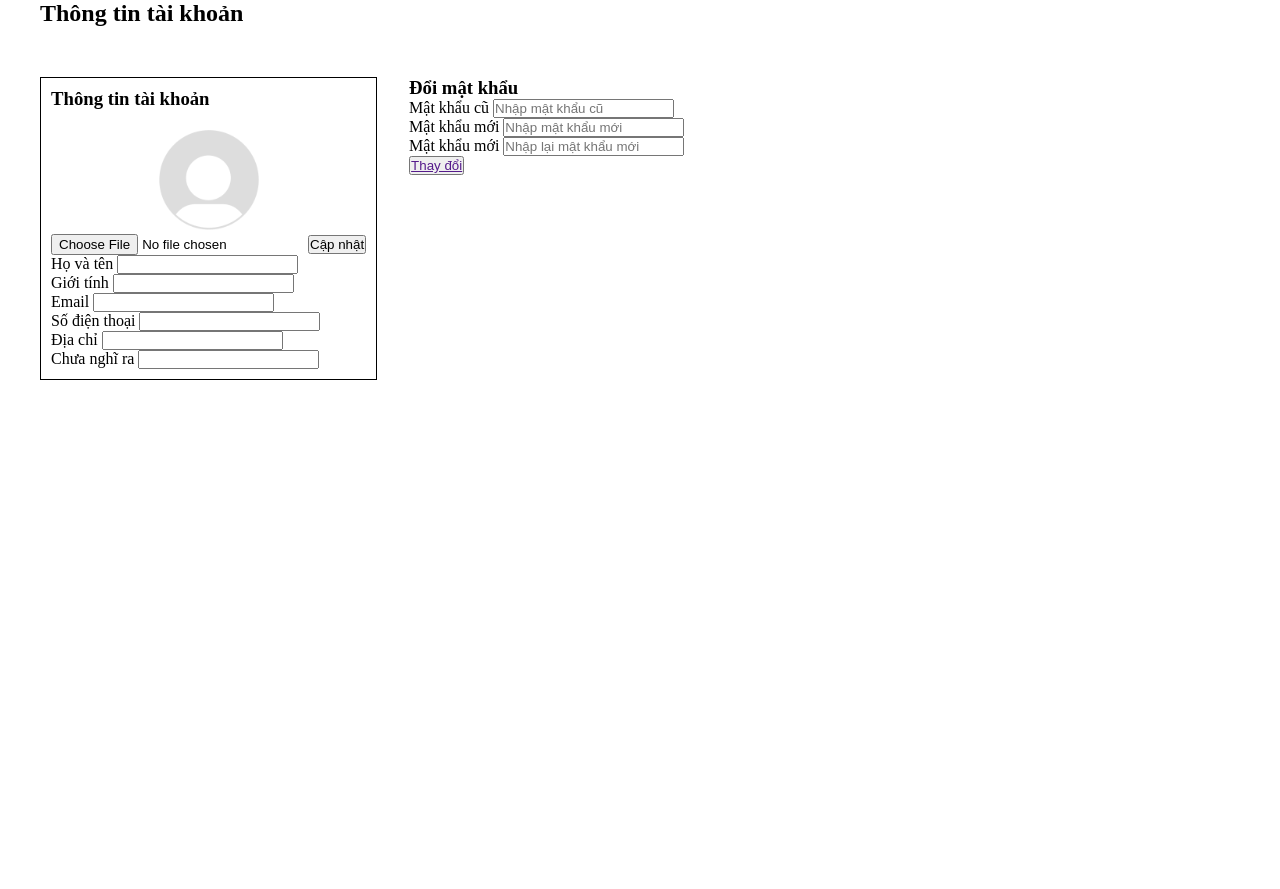
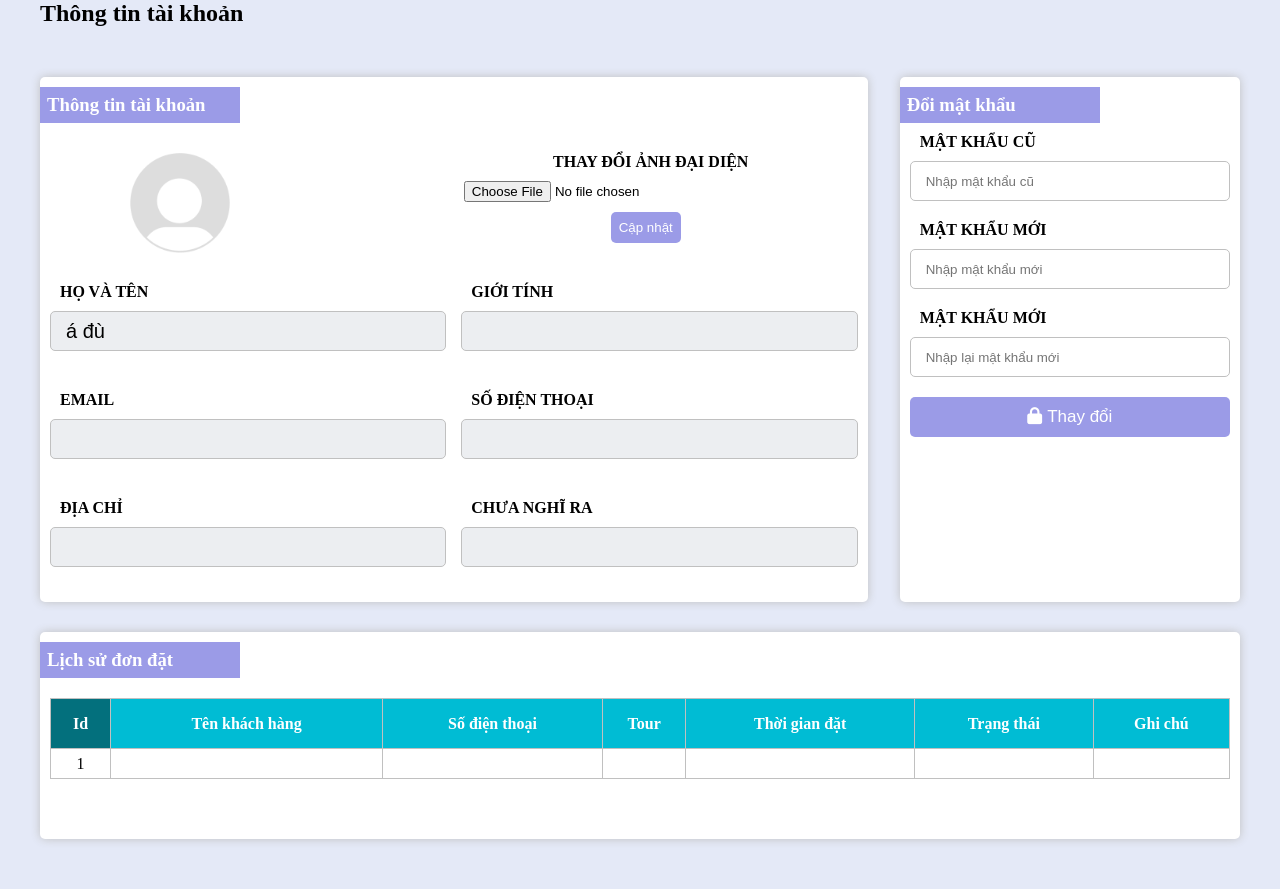
Before and after one commit to 01B10/DuAn1, a PHP site: page /views/client/form/taikhoan.php in a window 1280 px wide. Before the commit the page ends 380 px from the top, so only its background shows below. Run offline with PHP 8.4, Linux system fonts and the light colour scheme; some libraries are stand-ins or nearby versions.

```diff
--- a/views/client/css/register.css
+++ b/views/client/css/register.css
@@ -22,6 +22,7 @@ body {
     max-width: 450px;
     background: #fff;
     padding: 60px 40px;
+    margin: 32px;
 }
 
 h2 {
--- a/views/client/css/taikhoan.css
+++ b/views/client/css/taikhoan.css
@@ -2,6 +2,10 @@
     margin: 0;
     padding: 0;
     box-sizing: border-box;
+}
+:root{
+    --clr:rgb(248, 248, 248);
+    --bodyclr:#E4E9F7;
 }
 
 main {
@@ -17,22 +21,167 @@ form {
     display: flex;
     gap: 32px;
 }
-
-.account {
+body{
+    background: var(--bodyclr);
+}
+.user-img img {
+    width: 100%;
+    max-width: 100px;
+    display: inline-block;
+    margin-left: 50px;
+}
+.account,.change,.history {
     /* position: absolute; */
     justify-content: center;
     align-items: center;
-    border: 1px solid #000;
+    border: none;
     padding: 10px;
+    box-shadow: 0 0 10px silver;
+    border-radius: 5px;
+    background: #fff;
+}
+.user-img{
+    display: grid;
+    grid-template-columns: 1fr 1fr;
+    gap: 20px;
+}
+.change-img button{
+    padding: 8px;
+    background: rgb(155, 155, 231);
+    color: #fff;
+    border:none;
+    border-radius: 5px;
+}
+/* .change-img label{
+    margin-bottom: 100px;
+} */
+
+.change-pass input:focus,.user .infomation input:focus{
+    border: 1px solid #1DA1F2;
+    box-shadow: 0 0 5px #1DA1F2;
+}
+.change-img input{
+    display: inline-block;
+    width: 100%;
+    margin-bottom: 10px;
+}
+.account h3,.change h3,.history h3{
+    background: rgb(155, 155, 231);
+    max-width: 200px;
+    padding: 7px;
+    color: #fff;
+    margin-left: -10px;
 }
 
 .user-img {
     text-align: center;
-    padding-top: 20px;
+    margin: 30px;
+}
+/* .change-img{
+    margin: 30px 0;
+} */
+.user,.change-img label,.change-pass label {
+    /* display: inline-block;
+    cursor: default; */
+    font-size: 1em;
+    text-transform: uppercase;
+    letter-spacing: inherit;
+}
+.user label{
+    display: inline-block;
+
+}
+.user .infomation input{
+    width: 100%;
+    height: 40px;
+    background: #eceef1 ;
+    border: 1px solid silver;
+    border-radius: 5px;
+    font-size: 20px;
+    padding: 10px 15px;
+    outline: none;
+}
+.info label,.change-img label,.change-pass label{
+    margin-bottom: 10px;
+    font-weight: 600;
+    margin-left: 10px;
+}
+.info{
+    margin-bottom: 25px;
+
 }
 
-.user-img img {
+.infomation{
+    display: grid;
+    grid-template-columns: 1fr 1fr;
+    gap: 15px;
+}
+.change-pass input{
+    display: inline-block;
     width: 100%;
-    max-width: 100px;
-    display: inline-block;
+    margin-bottom: 10px;
+    width: 100%;
+    height: 40px;
+    /* background: #eceef1 ; */
+    border: 1px solid silver;
+    border-radius: 5px;
+    /* font-size: 20px; */
+    padding: 10px 15px;
+    outline: none;
 }
+.h3-change{
+    margin-bottom: 10px;
+}
+.new-pass input{
+    margin-top: 10px;
+    margin-bottom: 20px;
+}
+.change-pass button{
+    background: rgb(155, 155, 231);
+    width: 100%;
+    border: none;
+    height: 40px;
+    color: #fff;
+    font-size: 17px;
+    border-radius: 5px;
+}
+.change-pass button i{
+    margin-right: 5px;
+}
+.history{
+    margin: 30px 0 50px 0;
+    overflow-y: scroll;
+    /* box-shadow: 0 10px 10px rgba(0, 0, 0, 0.5); */
+
+}
+.history table{
+    margin: 20px 0 50px 0;
+    width: 100%;
+}
+thead,th,tr,td{
+    border: 1px solid silver;
+
+    /* text-align: left; */
+}
+table{
+    border-collapse: collapse;
+
+}
+td{
+    height: 30px;
+    /* border: 1px solid silver; */
+    text-align: center;
+}
+th{
+    background: #00bcd4;
+    color: #fff;
+    height: 50px;
+}
+tr th:nth-child(1){
+    width: 60px;
+    background: #03707d;
+}
+.history::-webkit-scrollbar{
+    width: 0 !important;
+    display: none;
+}
--- a/views/client/form/Register.php
+++ b/views/client/form/Register.php
@@ -6,7 +6,7 @@
     <meta http-equiv="X-UA-Compatible" content="IE=edge">
     <meta name="viewport" content="width=device-width, initial-scale=1.0">
     <title>Document</title>
-    <link rel="stylesheet" href="../Css/register.css">
+    <link rel="stylesheet" href="../css/register.css">
     <!-- <script src="https://kit.fontawesome.com/e123c1a84c.js" crossorigin="anonymous"></script> -->
     <link rel="stylesheet" href="https://cdnjs.cloudflare.com/ajax/libs/font-awesome/5.15.3/css/all.min.css" />
 </head>
--- a/views/client/form/taikhoan.php
+++ b/views/client/form/taikhoan.php
@@ -7,25 +7,28 @@
     <meta name="viewport" content="width=device-width, initial-scale=1.0">
     <title>Document</title>
     <link rel="stylesheet" href="../Css/taikhoan.css">
+    <script src="https://kit.fontawesome.com/e123c1a84c.js" crossorigin="anonymous"></script>
 </head>
 
 <body>
     <main>
         <h2>Thông tin tài khoản</h2>
-        <form action="" method="post">
+        <form action="" >
             <div class="account">
                 <h3>Thông tin tài khoản</h3>
                 <div class="user">
                     <div class="user-img">
                         <img src="../img/Default_pfp.svg.png" alt="">
                         <div class="change-img">
+                            <label for="">Thay đổi ảnh đại diện</label><br>
                             <input type="file" name="" id="">
-                            <button>Cập nhật</button>
+                          <a href=""><button>Cập nhật</button></a>
                         </div>
                     </div>
+                    <div class="infomation">
                         <div class="info">
                             <label for="">Họ và tên</label>
-                        <input type="text" value="" readonly>
+                            <input type="text" value="á đù" readonly>
                         </div>
 
                         <div class="info">
@@ -50,8 +53,9 @@
                         </div>
                     </div>
                 </div>
+            </div>
             <div class="change">
-                <h3>Đổi mật khẩu</h3>
+                <h3 class="h3-change">Đổi mật khẩu</h3>
                 <div class="change-pass">
                     <div class="new-pass">
                         <label for="">Mật khẩu cũ</label>
@@ -65,10 +69,57 @@
                         <label for="">Mật khẩu mới</label>
                         <input type="password" placeholder="Nhập lại mật khẩu mới">
                     </div>
+                    <a href=""><button><i class="fas fa-lock"></i>Thay đổi</button></a>
                 </div>
-                <button><i fa fa-lock></i><a href="">Thay đổi</a></button>
+
             </div>
         </form>
+        <div class="history">
+            <h3>Lịch sử đơn đặt</h3>
+            <table cellpadding="10"  >
+                <thead>
+                    <th>Id</th>
+                    <th>Tên khách hàng</th>
+                    <th>Số điện thoại</th>
+                    <th>Tour</th>
+                    <th>Thời gian đặt</th>
+                    <th>Trạng thái</th>
+                    <th>Ghi chú</th>
+                </thead>
+                <tbody>
+                    <tr>
+                        <td>
+                            1
+                            <!-- php code -->
+                        </td>
+                        <td>
+
+                            <!-- php code -->
+                        </td>
+                        <td>
+
+                            <!-- php code -->
+                        </td>
+                        <td>
+
+                            <!-- php code -->
+                        </td>
+                        <td>
+
+                            <!-- php code -->
+                        </td>
+                        <td>
+
+                            <!-- php code -->
+                        </td>
+                        <td>
+
+                            <!-- php code -->
+                        </td>
+                    </tr>
+                </tbody>
+            </table>
+        </div>
     </main>
 </body>
 
```
Also changed, not shown: views/client/text.txt (deleted). Lines whose indentation alone changed are shown as unchanged.
